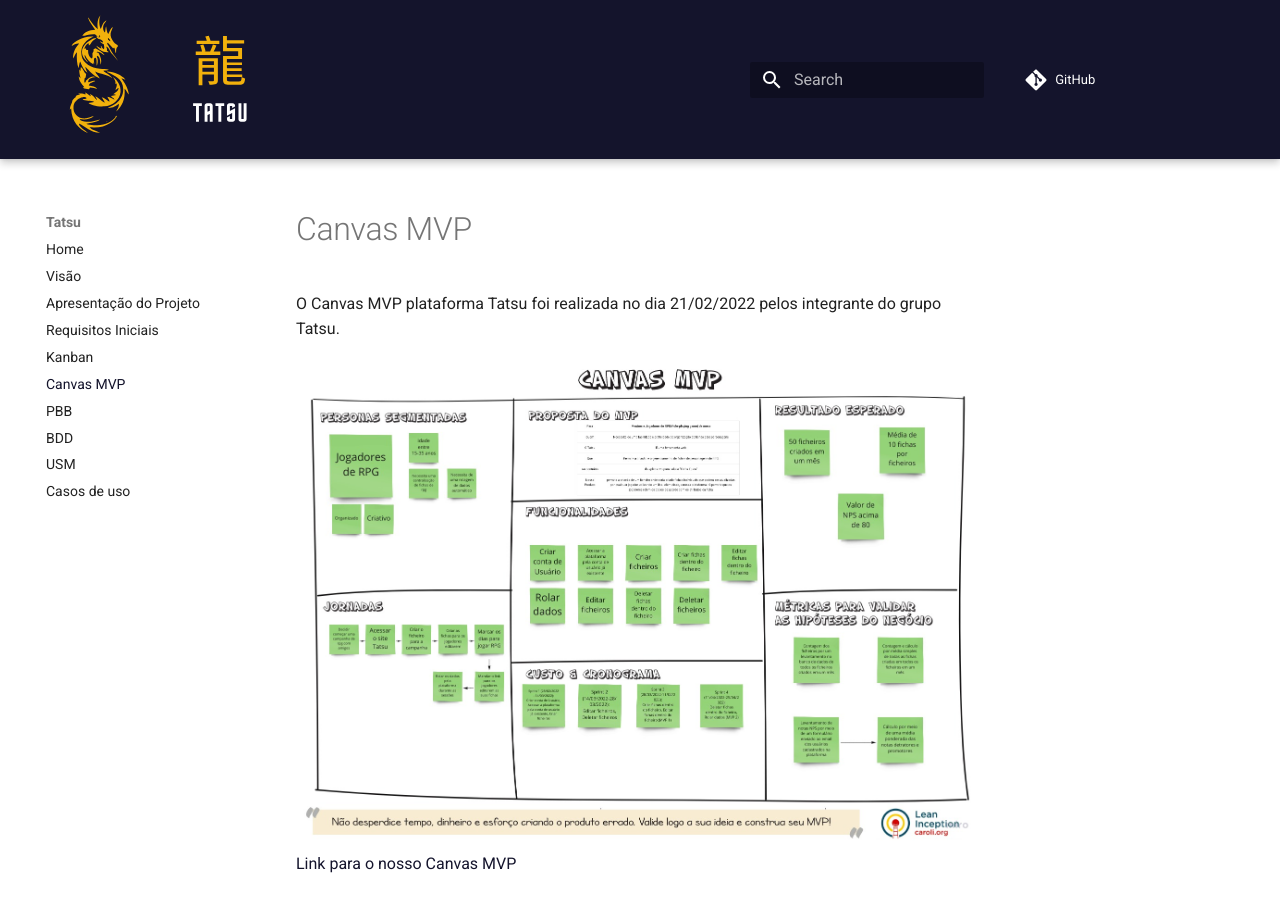
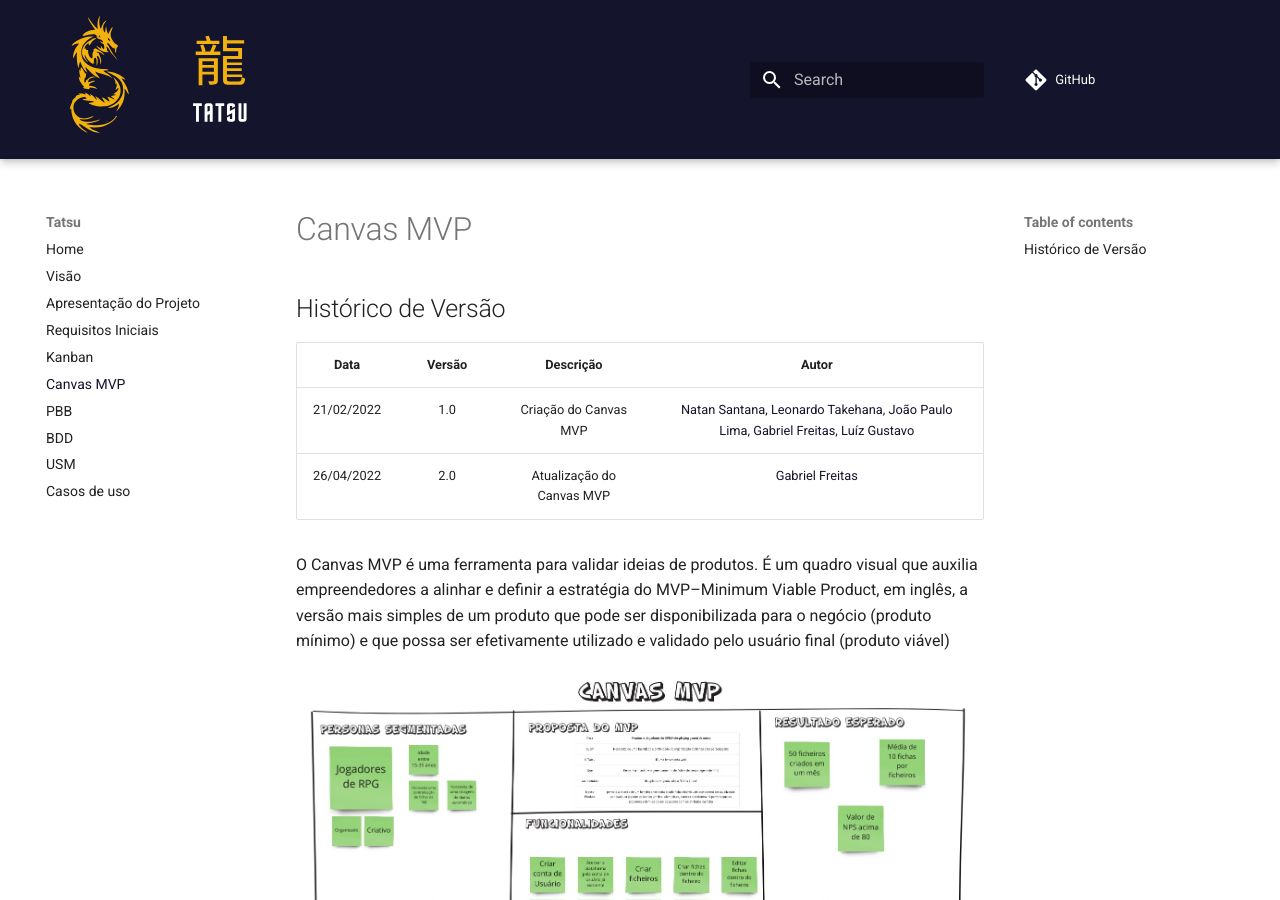
Before and after one commit to FGAUnB-REQ-GM/2021.2-Tatsu, an MkDocs documentation site: the page built from docs/canvasMVP.md, in a window 1280 px wide and 900 px high. Built offline with MkDocs 1.6.1 and Material for MkDocs 9.7.7, drawn with Linux system fonts in a browser that asks for light colours; comment, search, counter and statistics services are not loaded; some of the changed text lies outside the part shown.

Commit message:
Att Visao geral do produto e canvas MVP

```diff
--- a/docs/canvasMVP.md
+++ b/docs/canvasMVP.md
@@ -1,7 +1,15 @@
 # Canvas MVP
 
-O Canvas MVP plataforma Tatsu foi realizada no dia 21/02/2022 pelos integrante do grupo Tatsu.
+## Histórico de Versão
+|    Data    | Versão |                Descrição                |                     Autor                     |
+| :--------: | :----: | :-------------------------------------: | :-------------------------------------------: |
+| 21/02/2022 | 1.0 | Criação do Canvas MVP|  [Natan Santana](https://github.com/Neitan2001), [Leonardo Takehana](https://github.com/ltakehana), [João Paulo Lima](https://github.com/jpaulohe4rt), [Gabriel Freitas](https://github.com/gabrielfreitass1), [Luíz Gustavo](https://github.com/LuizGustavoFR) |
+| 26/04/2022 | 2.0 | Atualização do Canvas MVP| [Gabriel Freitas](https://github.com/gabrielfreitass1)|
+
+O Canvas MVP é uma ferramenta para validar ideias de produtos. É um quadro visual que auxilia empreendedores a alinhar e definir a estratégia do MVP–Minimum Viable Product, em inglês, a versão mais simples de um produto que pode ser disponibilizada para o negócio (produto mínimo) e que possa ser efetivamente utilizado e validado pelo usuário final (produto viável)
 
 <img src="../Assets/Images/canvasmvp.jpg" alt="Canvas MVP">
 <br>
 <a href="https://miro.com/app/board/uXjVONjoEoU=/">Link para o nosso Canvas MVP</a>
+
+Fonte: https://www.caroli.org/o-canvas-mvp/
```
Also changed, not shown: docs/visao4.md (+15 -14 lines).
